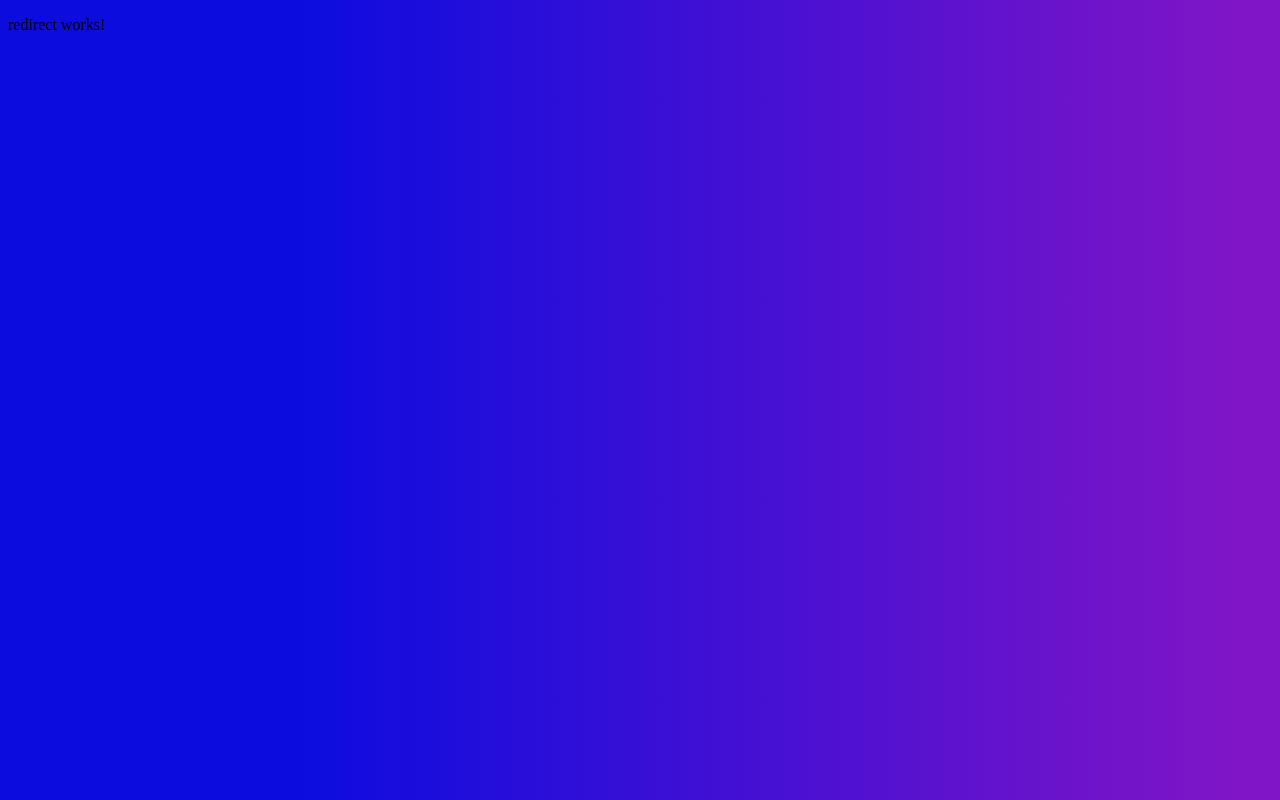
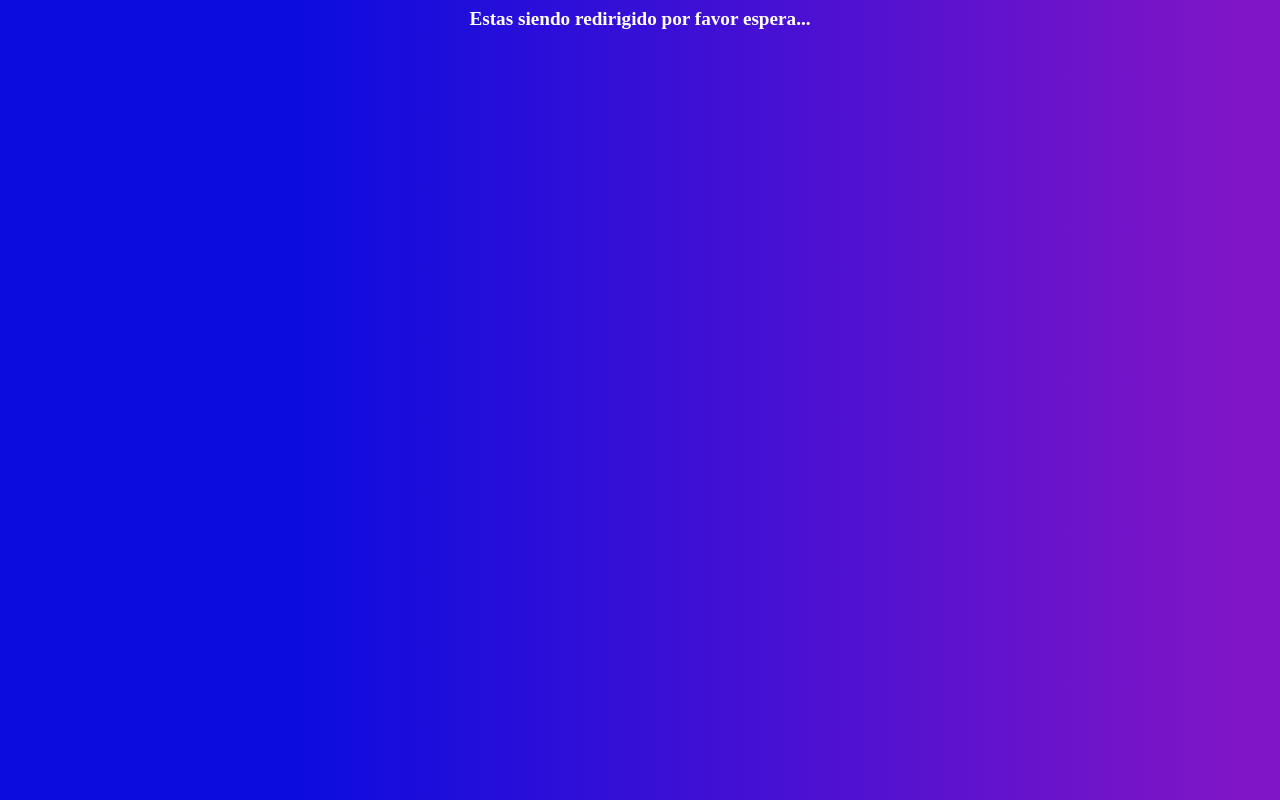
Before and after one commit to ACahuiche/shortlinks-frontend, an Angular app: page /notfound in a window 1280 px wide. Built offline with nearby package versions, Linux system fonts and the light colour scheme; no server answers.

Commit message:
Se codifica el componente redirect y se elmina el componente main view

```diff
--- a/src/app/app.module.ts
+++ b/src/app/app.module.ts
@@ -5,7 +5,6 @@ import { HttpClientModule } from '@angular/common/http';
 
 import { AppRoutingModule } from './app-routing.module';
 import { AppComponent } from './app.component';
-import { MainViewComponent } from './main-view/main-view.component';
 import { ShortlinkFormComponent } from './shortlink-form/shortlink-form.component';
 import { RedirectComponent } from './redirect/redirect.component';
 import { NotFoundComponent } from './not-found/not-found.component';
@@ -16,7 +15,6 @@ import { DataShortlinkService } from './services/datashortlink.service';
 @NgModule({
   declarations: [
     AppComponent,
-    MainViewComponent,
     ShortlinkFormComponent,
     RedirectComponent,
     NotFoundComponent,
--- a/src/app/main-view/main-view.component.html
+++ /dev/null
@@ -1 +0,0 @@
-<app-shortlink-form></app-shortlink-form>
--- a/src/app/redirect/redirect.component.css
+++ b/src/app/redirect/redirect.component.css
@@ -0,0 +1,13 @@
+.redirect-main {
+    display:flex;
+    align-items: center;
+    justify-content: center;
+}
+
+.title{
+    flex-basis: auto;
+    color: white;
+    font-style: normal;
+    font-size: larger;
+    font-weight: 600;
+}
--- a/src/app/redirect/redirect.component.html
+++ b/src/app/redirect/redirect.component.html
@@ -1 +1,3 @@
-<p>redirect works!</p>
+<div class="redirect-main">
+    <div class="title">Estas siendo redirigido por favor espera...</div>
+</div>
```
Also changed, not shown: src/app/main-view/main-view.component.ts (deleted, +0 -10 lines), src/app/main-view/main-view.component.css (deleted), 1 other file (tests, documents, lock files or other folders).
